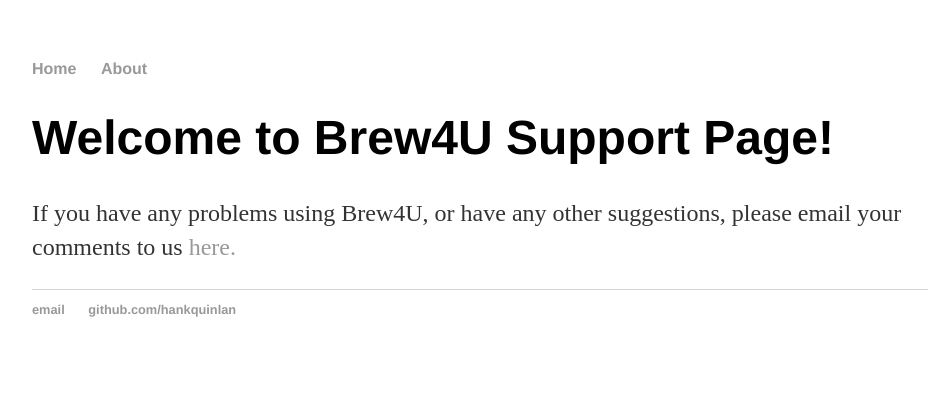
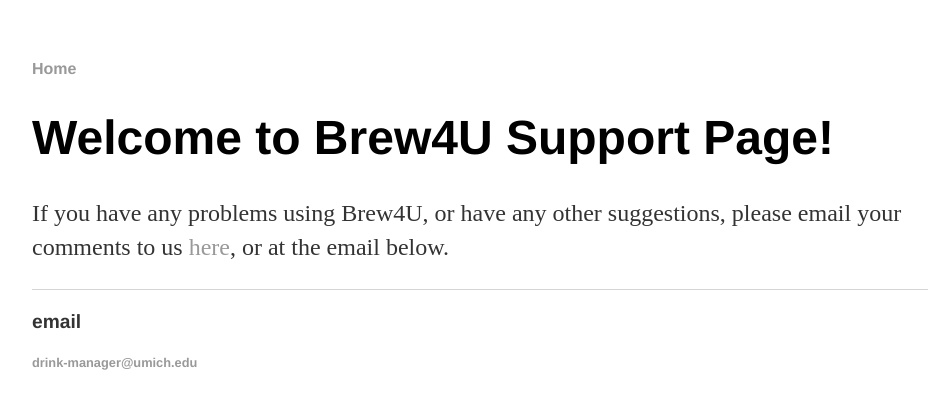
Before and after one commit to coughcon/coughcon.github.io, a plain HTML site: page index.html in a window 1280 px wide. Shown: the whole page, without its empty margins (160-1092 px from the left). Drawn offline with Linux system fonts and the light colour scheme.

Commit message:
Update index.html
changed to correct emails

```diff
--- a/index.html
+++ b/index.html
@@ -9,21 +9,21 @@
 		<nav>
     		<ul>
         		<li><a href="/">Home</a></li>
-	        	<li><a href="/">About</a></li>
+	        	<!-- <li><a href="/">About</a></li> -->
         		<!-- <li><a href="/cv">CV</a></li> -->
-        		<!--<li><a href="/blog">Blog</a></li> -->
+        		<!-- <li><a href="/blog">Blog</a></li> -->
     		</ul>
 		</nav>
 		<div class="container">
     		<div class="blurb">
         		<h1>Welcome to Brew4U Support Page!</h1>
-				<p>If you have any problems using Brew4U, or have any other suggestions, please email your comments to us <a href="mailto:drink_manager@gmail.com">here.</a></p>
+				<p>If you have any problems using Brew4U, or have any other suggestions, please email your comments to us <a href="mailto:drink-manager@umich.edu">here</a>, or at the email below.</p>
     		</div><!-- /.blurb -->
 		</div><!-- /.container -->
 		<footer>
     		<ul>
-        		<li><a href="mailto:hankquinlanhub@gmail.com">email</a></li>
-        		<li><a href="https://github.com/hankquinlan">github.com/hankquinlan</a></li>
+			<p>email</p>
+			<li><a href="mailto:drink-manager@umich.edu">drink-manager@umich.edu</a>
 			</ul>
 		</footer>
 	</body>
```
